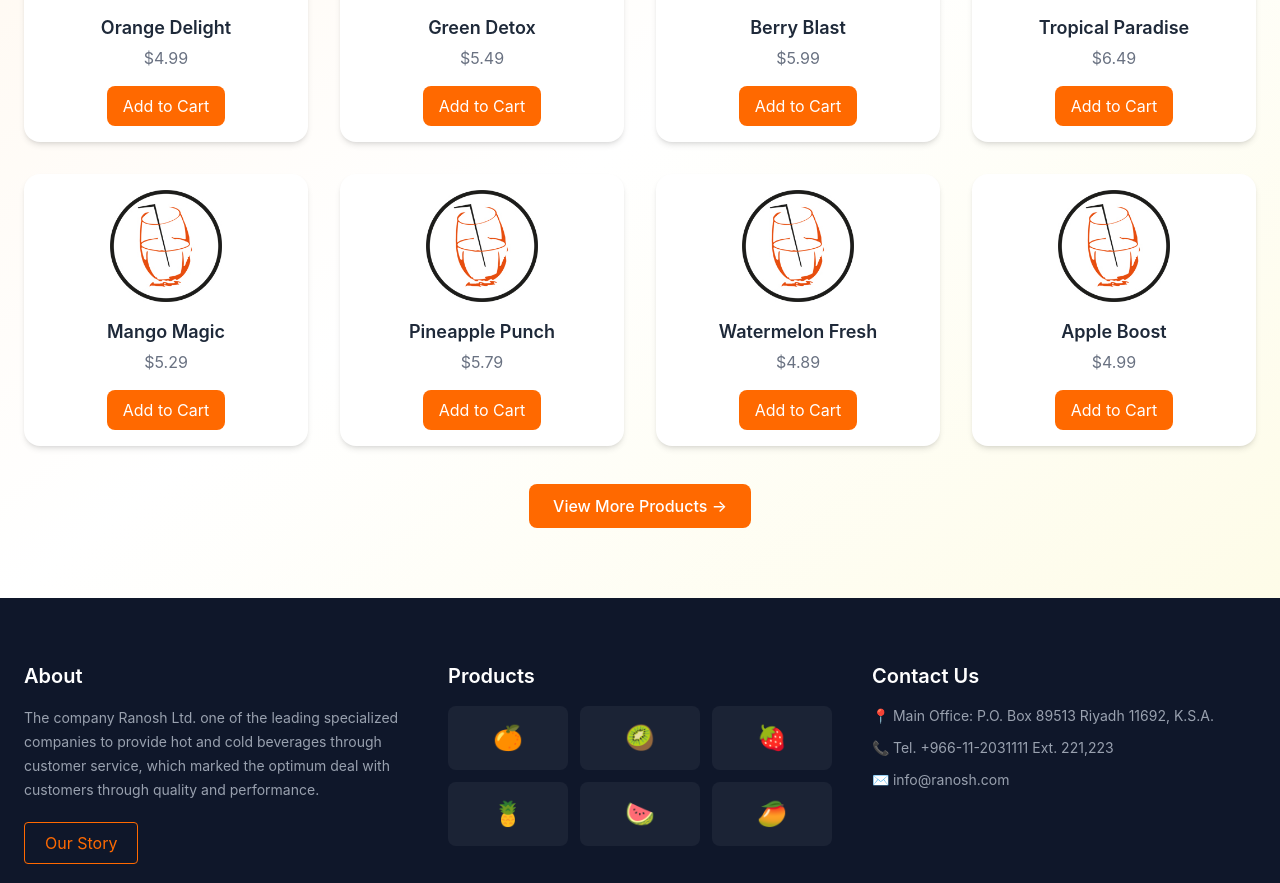
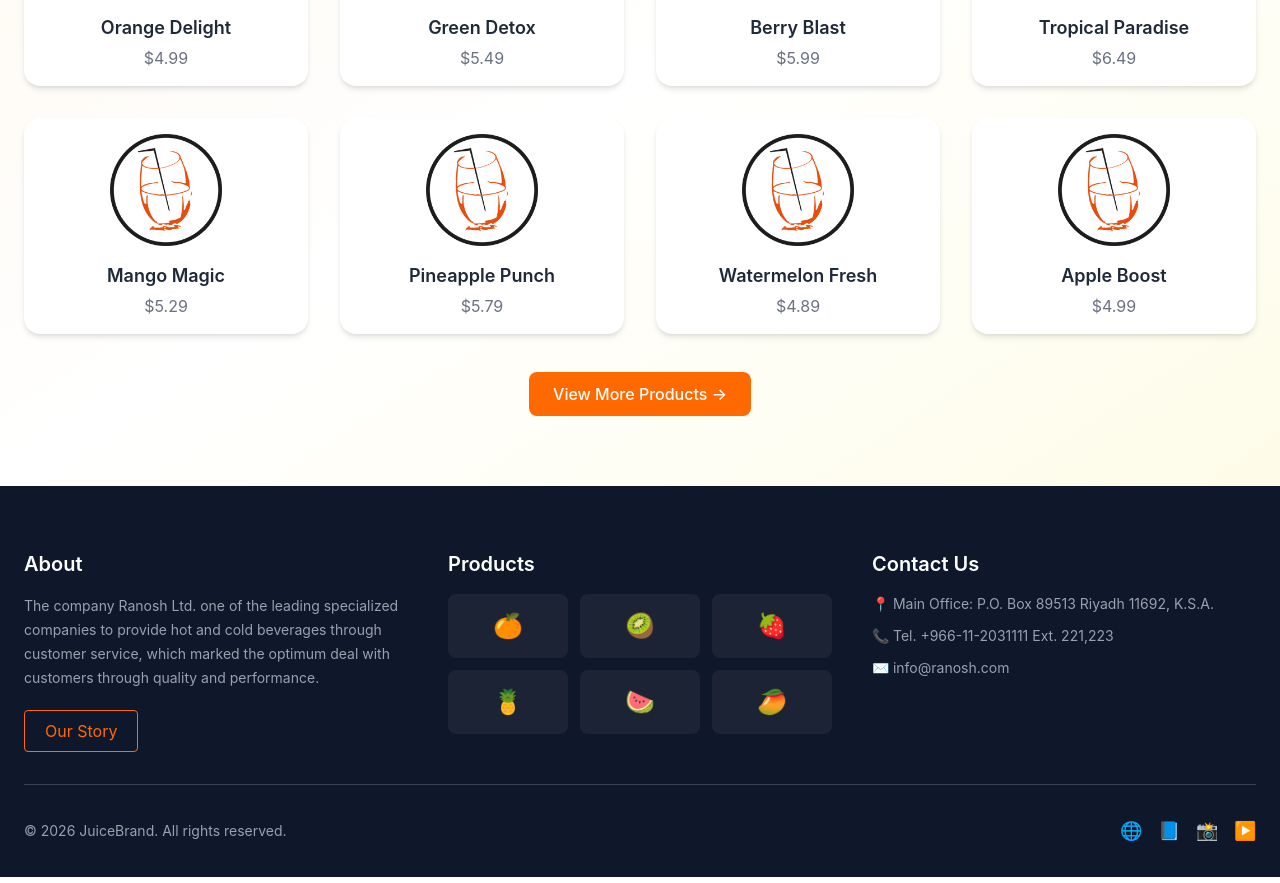
Before and after one commit to azlanjamshed/Ranosh, a React (Vite) app: page / in a window 1280 px wide. Shown: the part 1699-2582 px from the top of the page. Built offline with nearby package versions, Linux system fonts and the light colour scheme.

Commit message:
product card update

```diff
--- a/src/components/ProductCard.jsx
+++ b/src/components/ProductCard.jsx
@@ -18,9 +18,9 @@ const ProductCard = ({ product }) => {
       <p className="text-gray-500 mt-1">${product.price}</p>
 
       {/* Button */}
-      <button className="mt-4 bg-orange-500 text-white px-4 py-2 rounded-lg hover:bg-orange-600 transition">
+      {/* <button className="mt-4 bg-orange-500 text-white px-4 py-2 rounded-lg hover:bg-orange-600 transition">
         Add to Cart
-      </button>
+      </button> */}
     </div>
   );
 };
```
